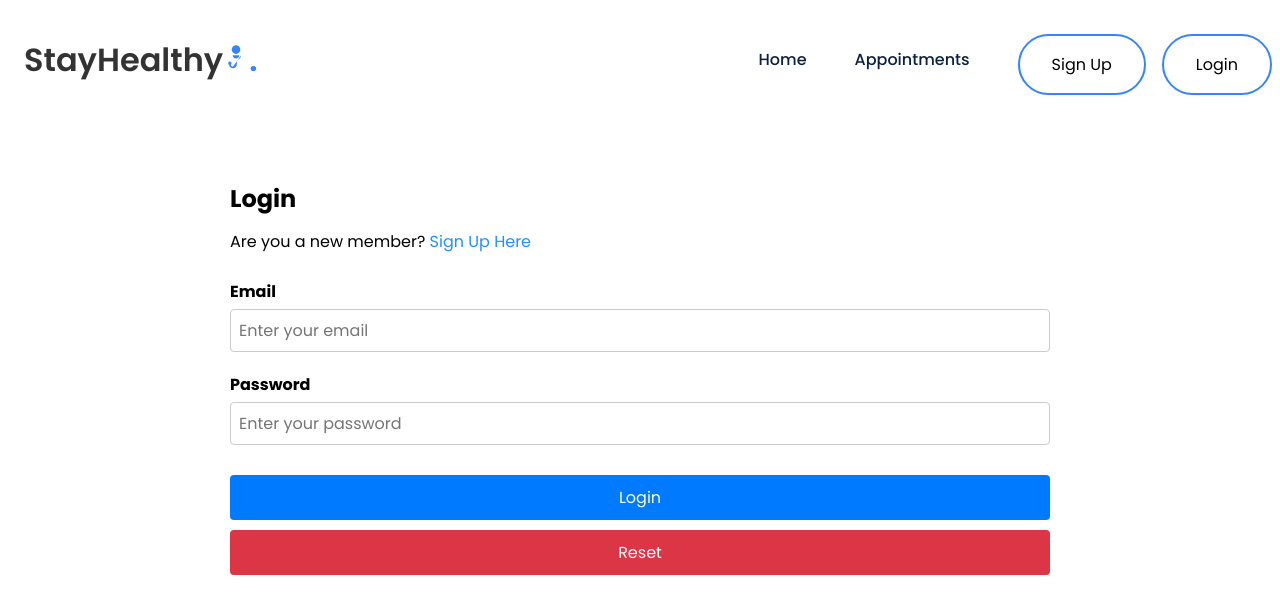
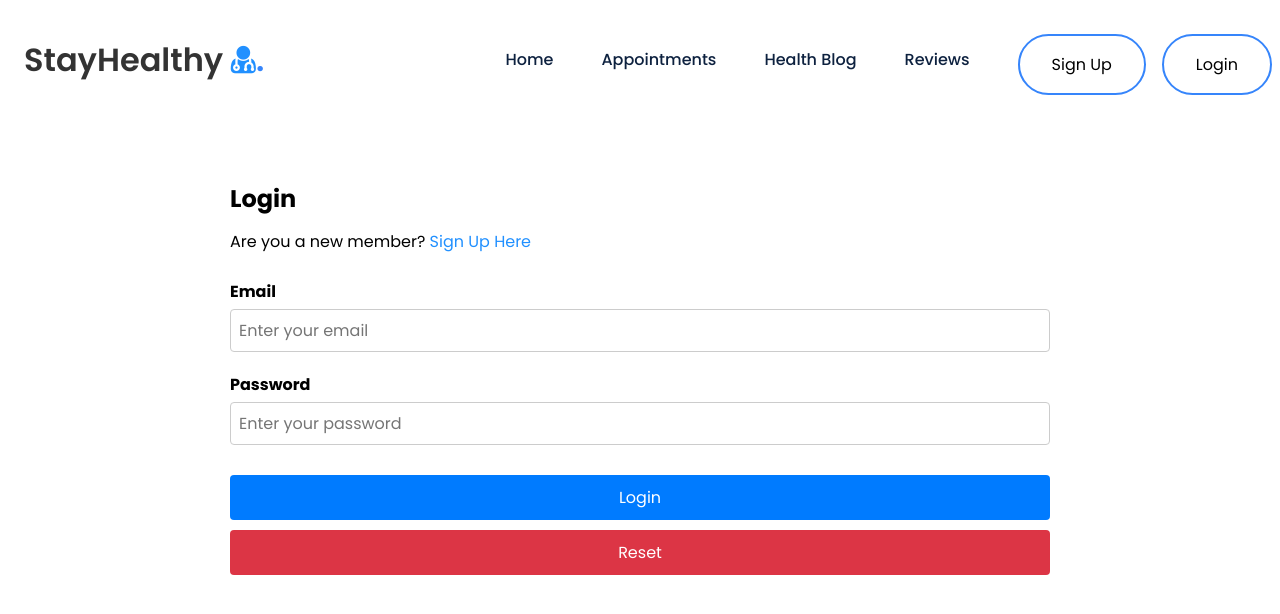
Before and after one commit to Momo-1807/test_med_app, a React (Create React App) app: page /login in a window 1280 px wide. Shown: the top 614 px of the page. Built offline with nearby package versions, Linux system fonts and the light colour scheme.

Commit message:
working till login and signup

```diff
--- a/src/App.js
+++ b/src/App.js
@@ -27,8 +27,7 @@
         {/* Set up BrowserRouter for routing */}
         <BrowserRouter>
           {/* Display the Navbar component */}
-          <Navbar/>
-
+          <Navbar isLoggedIn={isLoggedIn} handleLogout={handleLogout} />
           {/* Set up the Routes for different pages */}
           <Routes>
           <Route path="/" element={<Landing_Page />} />
--- a/src/Components/Navbar/Navbar.js
+++ b/src/Components/Navbar/Navbar.js
@@ -1,40 +1,90 @@
+import React, { useEffect, useState } from "react";
+import { Link } from "react-router-dom";
+
 import "./Navbar.css";
-import { Link, useNavigate } from "react-router-dom";
-import React, { useState } from "react";
+
+
 
 const Navbar = () => {
     const [click, setClick] = useState(false);
 
+    const [isLoggedIn, setIsLoggedIn] = useState(false);
+    const [userName, setUserName] = useState("");
+    const[email,setEmail]=useState("");
+    const [showDropdown, setShowDropdown] = useState(false);
     const handleClick = () => setClick(!click);
 
+
+    const handleLogout = () => {
+        sessionStorage.removeItem("auth-token");
+        sessionStorage.removeItem("name");
+        sessionStorage.removeItem("email");
+        sessionStorage.removeItem("phone");
+        // remove email phone
+        localStorage.removeItem("doctorData");
+        setIsLoggedIn(false);
+        // setUsername("");
+
+        // Remove the reviewFormData from local storage
+        for (let i = 0; i < localStorage.length; i++) {
+          const key = localStorage.key(i);
+          if (key.startsWith("reviewFormData_")) {
+            localStorage.removeItem(key);
+          }
+        }
+        setEmail('');
+        window.location.reload();
+    }
+    const handleDropdown = () => {
+      setShowDropdown(!showDropdown);
+    }
+    useEffect(() => {
+        const storedEmail = sessionStorage.getItem("email");
+        if (storedEmail) {
+              setIsLoggedIn(true);
+              const username = storedEmail.split("@")[0];
+              setUserName(username);
+            }
+      }, []);
   return (
     <nav>
       <div className="nav__logo">
-                <a href="/">
-                    StayHealthy
-                    <svg xmlns="http://www.w3.org/2000/svg" height="26" width="26" viewBox="0 0 1000 1000" style={{ fill: '#3685fb' }}>
-                        <title>Doctor With Stethoscope SVG icon</title>
-                        <g>
-                            <g>
-                                <path d="M499.8,10c91.7,0,166,74.3,166,166c0,91.7-74.3,166-166,166c-91.7,0-166-74.3-166-166C333.8,84.3,408.1,10,499.8,10z"></path>
-                                <path d="M499.8,522.8c71.2,0,129.1-58.7,129.1-129.1H370.6C370.6,464.1,428.6,522.8,499.8,522.8z"></path>
-                                <path d="M693.2,395c-0.7,94.9-70.3,173.7-160.8,188.9v155.9c0,80.3-60.7,150.8-140.8,155.3c-83,4.7-152.7-58.9-157.6-139.7c-22-12.8-35.6-38.5-30.3-66.7c4.7-25.1,25.5-45.6,50.8-49.9c39.7-6.7,74.1,23.7,74.1,62.1c0,23-12.3,43-30.7,54.1c4.7,45.4,45.1,80.4,92.6,76c44.6-4,77.2-44...."></path>
-                            </g>
-                        </g>
-                    </svg>
-                </a>
+        <Link to="/">
+        StayHealthy <i style={{color:'#2190FF'}} className="fa fa-user-md"></i></Link>
         <span>.</span>
       </div>
       <div className="nav__icon" onClick={handleClick}>
         <i className={click ? "fa fa-times" : "fa fa-bars"}></i>
       </div>
-            <ul className={click ? "nav__links active" : "nav__links"}>
+      <ul className={click ? 'nav__links active' : 'nav__links'}>
         <li className="link">
-                    <a href="../Landing_Page/LandingPage.html">Home</a>
+          <Link to="/">Home</Link>
         </li>
         <li className="link">
-                    <a href="#">Appointments</a>
+          <Link to="/search/doctors">Appointments</Link>
         </li>
+        <li className="link">
+          <Link to="/healthblog">Health Blog</Link>
+        </li>
+        <li className="link">
+         <Link to="/reviews">Reviews</Link>
+        </li>
+        {isLoggedIn?(
+          <>
+          <li>
+          <span className="welcome-user" onClick={handleClick}>
+                Welcome, {userName}
+              </span>
+          </li>
+          <li className="link ">
+                  <button className="btn2" onClick={handleLogout}>
+                    Logout
+                  </button>
+                </li>
+
+          </>
+        ) : (
+          <>
             <li className="link">
               <Link to="/signup">
                 <button className="btn1">Sign Up</button>
@@ -45,9 +95,11 @@
                 <button className="btn1">Login</button>
               </Link>
             </li>
+          </>
+        )}
       </ul>
     </nav>
   );
-}
+};
 
 export default Navbar;
--- a/src/config.js
+++ b/src/config.js
@@ -1,4 +1,4 @@
-export const API_URL = window.location.hostname === "localhost" ? "<add your theia server side url>" : "add your theia server side url";
+export const API_URL = window.location.hostname === "localhost" ? "<add your theia server side url>" : "https://moulitapadar-8181.theiadockernext-1-labs-prod-theiak8s-4-tor01.proxy.cognitiveclass.ai";
 console.log(
     "API_URL :",
     API_URL
```
Also changed, not shown: 1 other file (tests, documents, lock files or other folders). Lines whose indentation alone changed are shown as unchanged.
